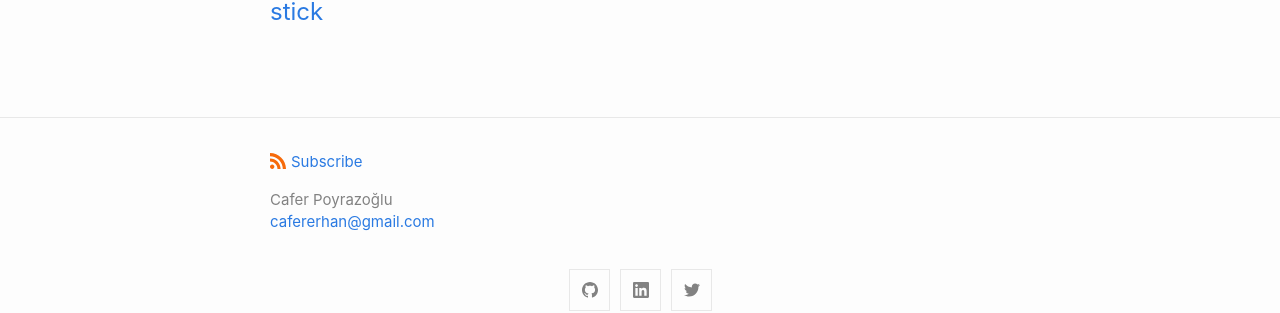
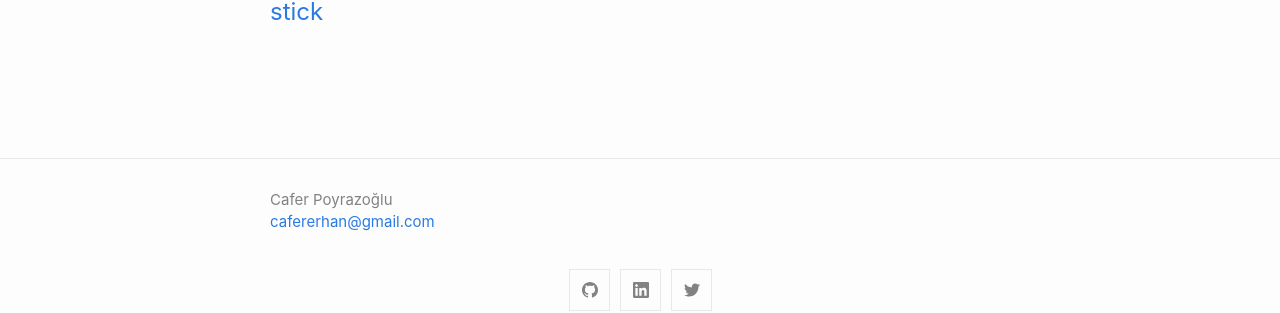
Before and after one commit to CaferPoyrazoglu/caferpoyrazoglu.github.io, a Jekyll site: the page built from index.md, in a window 1280 px wide. Shown: the part 554-867 px from the top of the page. Built offline with Jekyll 4.4.1, drawn with Linux system fonts in a browser that asks for light colours.

Commit message:
subscribe silindi

```diff
--- a/_includes/footer.html
+++ b/_includes/footer.html
@@ -1,27 +1,21 @@
 <footer class="site-footer h-card">
-  <data class="u-url" href="{{ "/" | relative_url }}"></data>
+  <data class="u-url" href="{{ " /" | relative_url }}"></data>
 
   <div class="wrapper">
 
     <div class="footer-col-wrapper">
       <div class="footer-col">
-        <p class="feed-subscribe">
-          <a href="{{ 'feed.xml' | relative_url }}">
-            <svg class="svg-icon orange">
-              <use xlink:href="{{ 'assets/minima-social-icons.svg#rss' | relative_url }}"></use>
-            </svg><span>Subscribe</span>
-          </a>
-        </p>
-      {%- if site.author %}
+
+        {%- if site.author %}
         <ul class="contact-list">
           {% if site.author.name -%}
-            <li class="p-name">{{ site.author.name | escape }}</li>
+          <li class="p-name">{{ site.author.name | escape }}</li>
           {% endif -%}
           {% if site.author.email -%}
-            <li><a class="u-email" href="mailto:{{ site.author.email }}">{{ site.author.email }}</a></li>
+          <li><a class="u-email" href="mailto:{{ site.author.email }}">{{ site.author.email }}</a></li>
           {%- endif %}
         </ul>
-      {%- endif %}
+        {%- endif %}
       </div>
       <div class="footer-col">
         <p>{{ site.description | escape }}</p>
--- a/_sass/minima/_layout.scss
+++ b/_sass/minima/_layout.scss
@@ -131,9 +131,7 @@
   margin-bottom: $spacing-unit / 2;
 }
 
-.feed-subscribe .svg-icon {
-  padding: 5px 5px 2px 0
-}
+
 
 .contact-list,
 .social-media-list {
```
